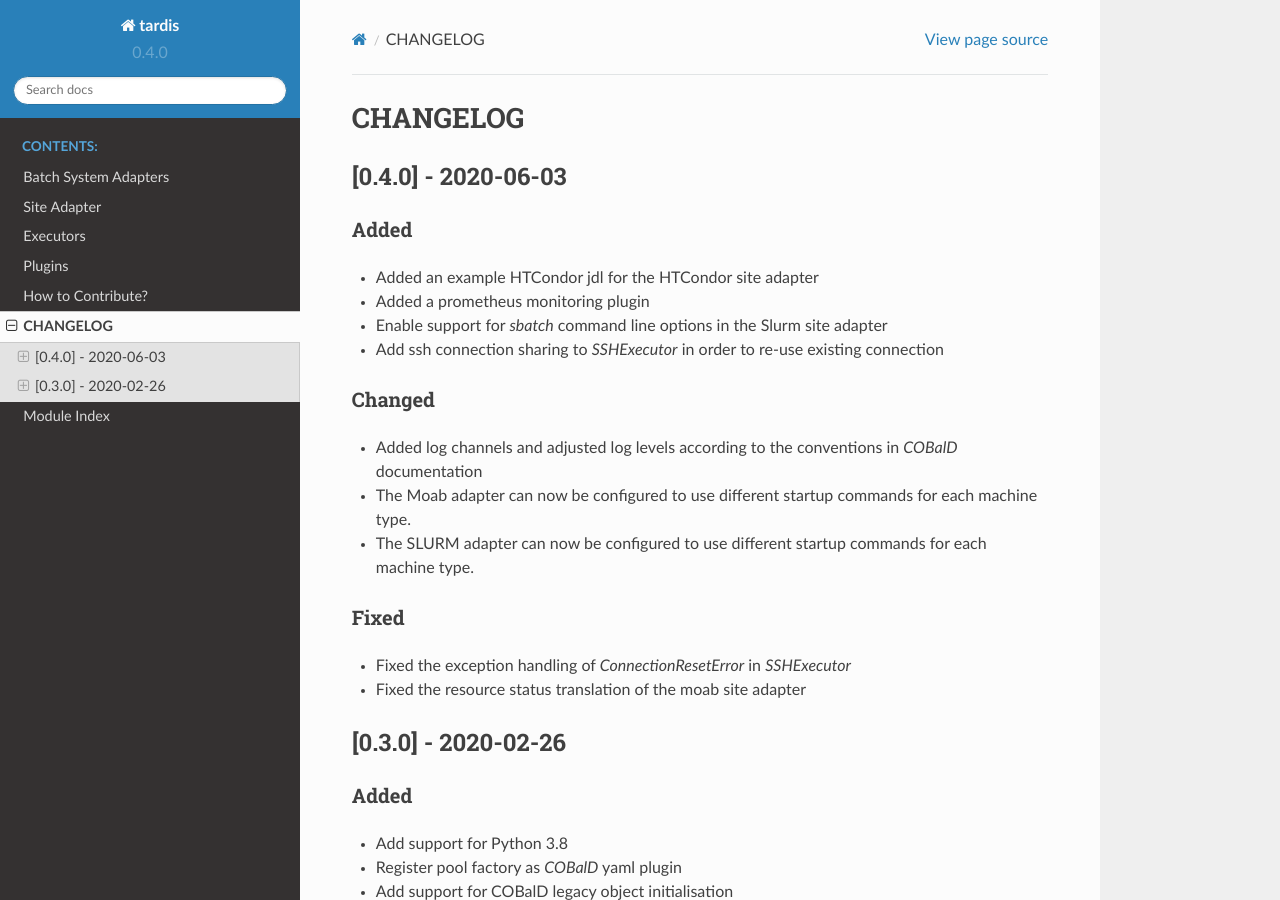
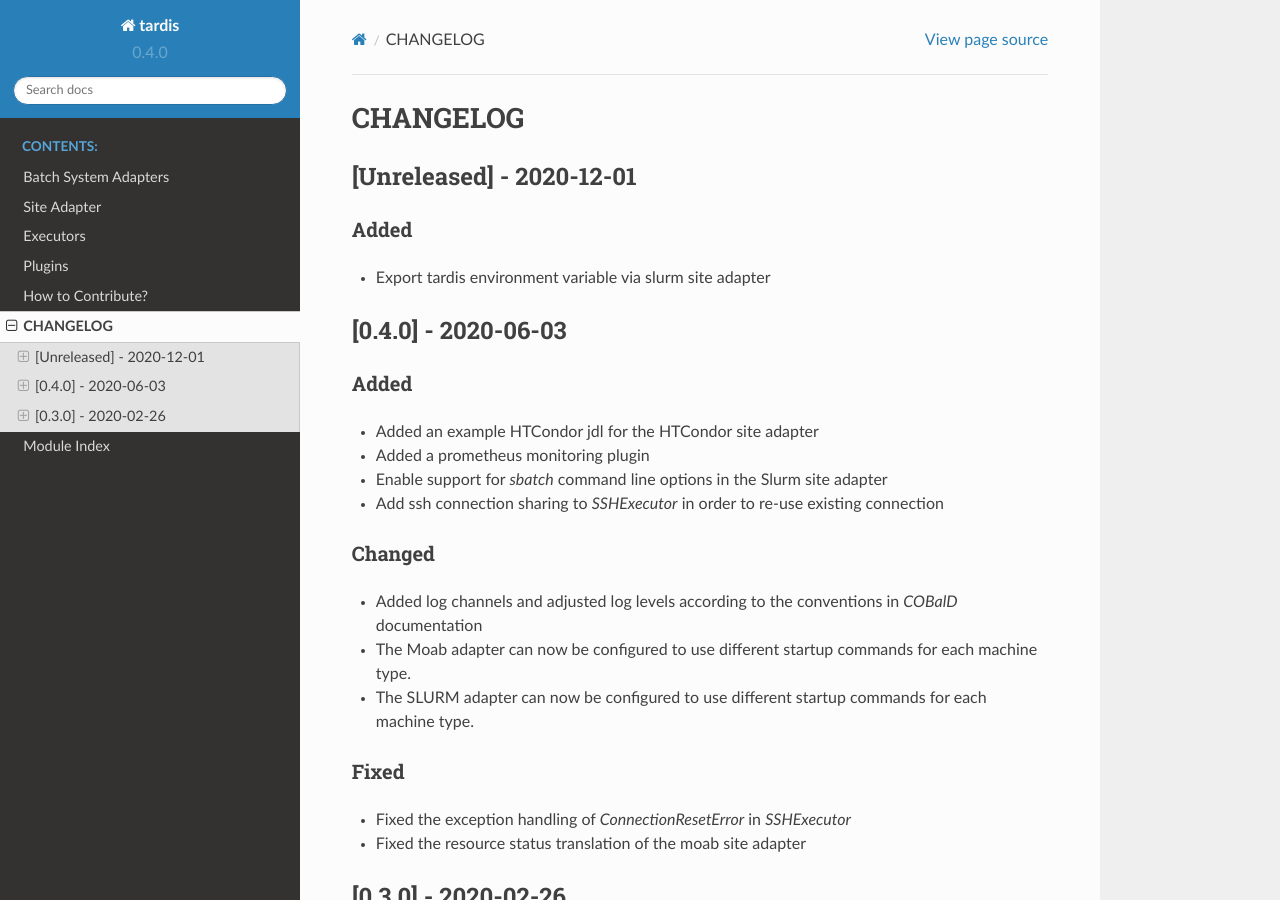
Before and after one commit to MatterMiners/tardis, a Sphinx documentation site: the page built from docs/source/changelog.rst, in a window 1280 px wide and 900 px high. Built offline with Sphinx 7.4.7 and the Read the Docs theme 2.0.0, drawn with Linux system fonts in a browser that asks for light colours.

Commit message:
Add changelog

```diff
--- a/docs/source/changelog.rst
+++ b/docs/source/changelog.rst
@@ -5,6 +5,14 @@
 #########
 CHANGELOG
 #########
+
+[Unreleased] - 2020-12-01
+=========================
+
+Added
+-----
+
+* Export tardis environment variable via slurm site adapter
 
 [0.4.0] - 2020-06-03
 ====================
```
Also changed, not shown: docs/source/changes/157.export_tardis_env_via_slurm_site_adapter.yaml (added, +9 -0 lines).
